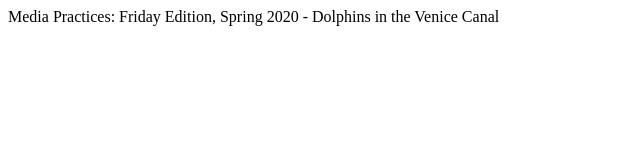
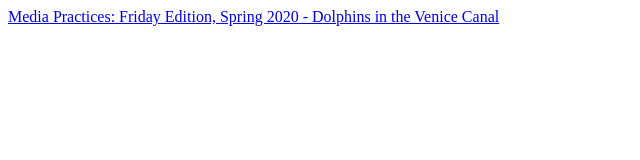
Before and after one commit to sidbranca/the-moving-image, a plain HTML site: page docs/index.html in a window 1280 px wide. Shown: the whole page, without its empty margins (0-640 px from the left). Drawn offline with Linux system fonts and the light colour scheme.

Commit message:
add Dolphins link

```diff
--- a/docs/index.html
+++ b/docs/index.html
@@ -1,7 +1,7 @@
 <html>
   <body>
   <p>
-Media Practices: Friday Edition, Spring 2020 - Dolphins in the Venice Canal
-    </p>
+    <a href="https://sidbranca.github.io/the-moving-image/dolphinsinthevenicecanal.html">Media Practices: Friday Edition, Spring 2020 - Dolphins in the Venice Canal
+    </a>    </p>
   </body>
 </html>
```
